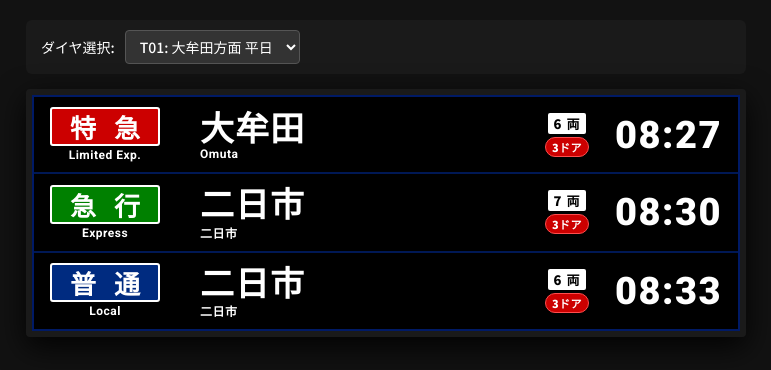
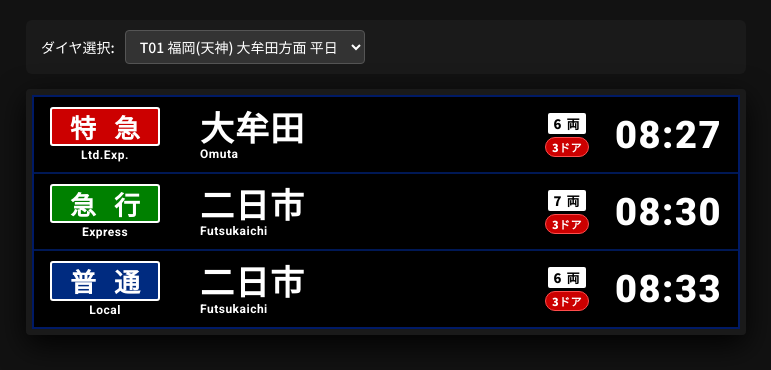
Before and after one commit to s025101/nishitetsu-timetable, a plain HTML site: page index.html in a window 1280 px wide. Shown: the whole page, without its empty margins (254-1025 px from the left). Drawn offline with Linux system fonts and the light colour scheme.

Commit message:
Update index.html

```diff
--- a/index.html
+++ b/index.html
@@ -248,8 +248,8 @@
 <div class="control-panel">
   <label for="fileSelect">ダイヤ選択:</label>
   <select id="fileSelect">
-    <option value="T01_omuta_timetable_weekday.json">T01: 大牟田方面 平日</option>
-    <option value="T01_omuta_timetable_holiday.json">T01: 大牟田方面 休日</option>
+    <option value="T01_omuta_timetable_weekday.json">T01 福岡(天神) 大牟田方面 平日</option>
+    <option value="T01_omuta_timetable_holiday.json">T01 福岡(天神) 大牟田方面 休日</option>
   </select>
 </div>
 
@@ -262,7 +262,7 @@
   let currentTimetableData = null;
 
   function getTypeInfo(type) {
-    if (type === '特急') return { en: 'Limited Exp.', cls: 'limited' };
+    if (type === '特急') return { en: 'Ltd.Exp.', cls: 'limited' };
     if (type === '急行') return { en: 'Express', cls: 'express' };
     return { en: 'Local', cls: 'local' };
   }
@@ -272,10 +272,10 @@
     "大善寺": "Daizenji",
     "花畑": "Hanabatake",
     "大牟田": "Omuta",
-    "西鉄二日市": "Nishitetsu Futsukaichi",
-    "西鉄小郡": "Nishitetsu Ogori",
+    "二日市": "Futsukaichi",
+    "小郡": "Ogori",
     "太宰府": "Dazaifu",
-    "西鉄柳川": "Nishitetsu Yanagawa",
+    "柳川": "Yanagawa",
     "久留米": "Kurume"
   };
 
@@ -360,7 +360,7 @@
         noticeHtml = `
           <div class="notice-row">
             <div class="notice-line">
-              <span class="notice-badge">案内</span>
+              <span class="notice-badge">接続案内</span>
               ${train.note}
             </div>
           </div>
```
